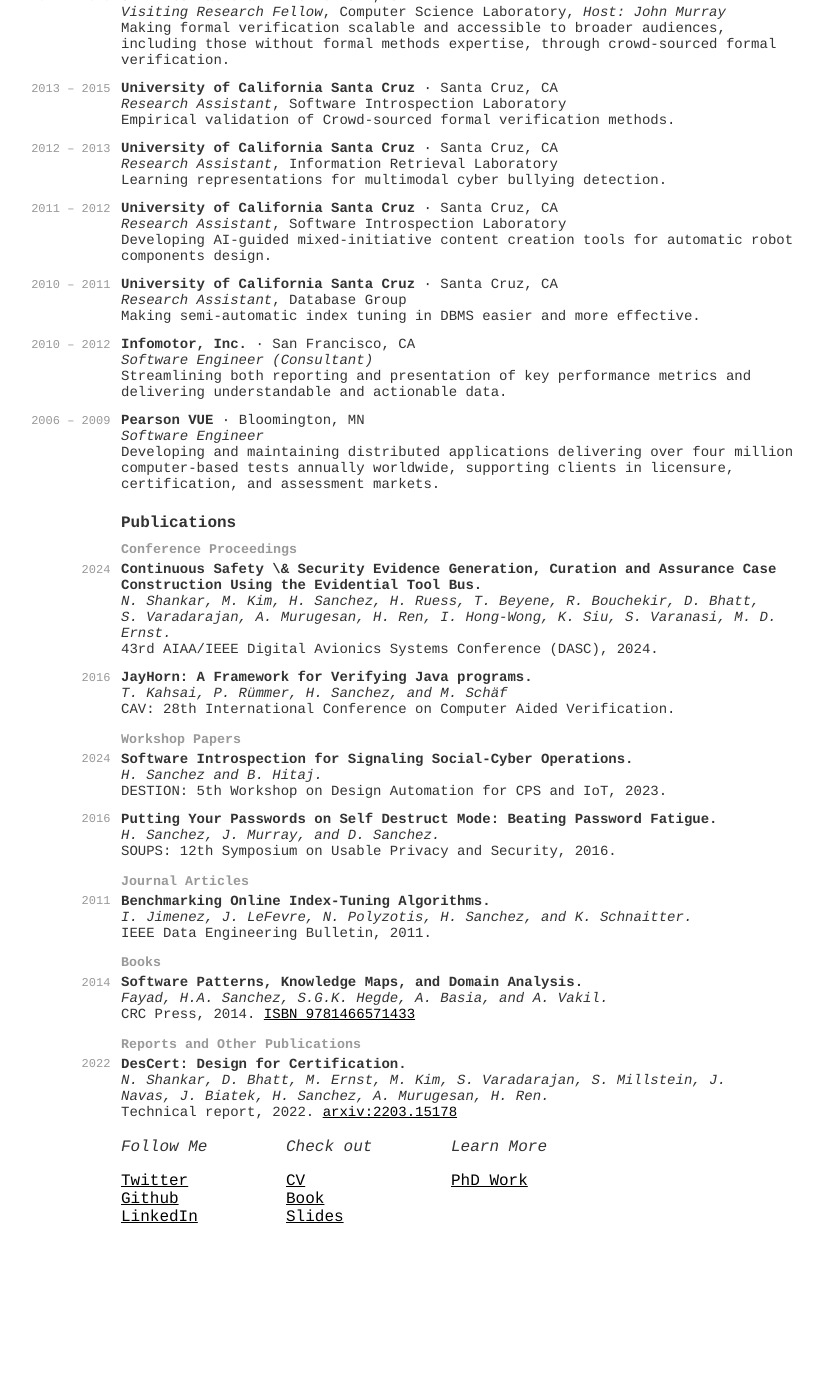
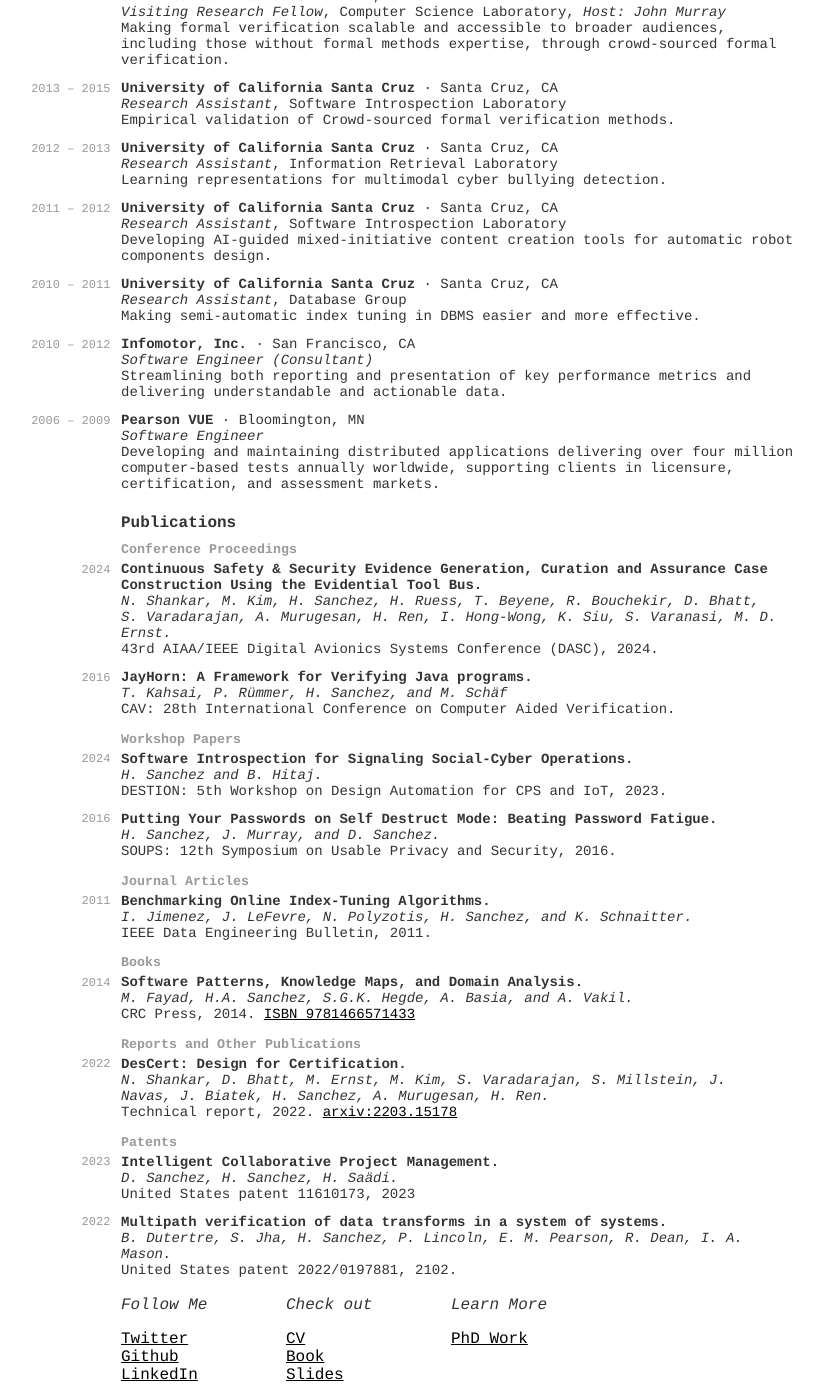
Before and after one commit to hsanchez/hsanchez.github.io, a Jekyll site: the page built from posts/notes/_posts/2017-02-01-cv.md, in a window 1280 px wide and 1400 px high, scrolled down 1864 px. Shown: the whole window, without its empty margins (189-1012 px from the left). Built offline with Jekyll 4.4.1, drawn with Linux system fonts in a browser that asks for light colours; before the commit the page ends 3106 px from its top, so only the background shows below that.

Commit message:
Partial view of Pubs

```diff
--- a/posts/notes/_posts/2017-02-01-cv.md
+++ b/posts/notes/_posts/2017-02-01-cv.md
@@ -237,7 +237,7 @@ hidden: true
     <div class="entry">
         <div class="year">2024</div>
         <div class="item">
-            <span class="bold">Continuous Safety \& Security Evidence Generation, Curation and Assurance Case Construction Using the Evidential Tool Bus.</span><br />
+            <span class="bold">Continuous Safety & Security Evidence Generation, Curation and Assurance Case Construction Using the Evidential Tool Bus.</span><br />
             <span class="emph">N. Shankar, M. Kim, H. Sanchez, H. Ruess, T. Beyene, R. Bouchekir, D. Bhatt, S. Varadarajan, A. Murugesan, H. Ren, I. Hong-Wong, K. Siu, S. Varanasi, M. D. Ernst.</span> <br />
             <span class="deemph">43rd AIAA/IEEE Digital Avionics Systems Conference (DASC), 2024.</span>
         </div>
@@ -284,7 +284,7 @@ hidden: true
         <div class="year">2014</div>
         <div class="item">
             <span class="bold">Software Patterns, Knowledge Maps, and Domain Analysis.</span><br />
-            <span class="emph">Fayad, H.A. Sanchez, S.G.K. Hegde, A. Basia, and A. Vakil.</span> <br />
+            <span class="emph">M. Fayad, H.A. Sanchez, S.G.K. Hegde, A. Basia, and A. Vakil.</span> <br />
             <span class="deemph">CRC Press, 2014. <a href="http://www.crcpress.com/product/isbn/9781466571433">ISBN 9781466571433</a></span>
         </div>
     </div> <!-- Book 01 -->
@@ -299,6 +299,24 @@ hidden: true
         </div>
     </div> <!-- Reports 01 -->
     <!-- more entries -->
+    <div class="subheading">Patents</div>
+    <div class="entry">
+        <div class="year">2023</div>
+        <div class="item">
+            <span class="bold">Intelligent Collaborative Project Management.</span><br />
+            <span class="emph">D. Sanchez, H. Sanchez, H. Sa&auml;di.</span> <br />
+            <span class="deemph">United States patent 11610173, 2023</span>
+        </div>
+    </div> <!-- Patents 01 -->
+    <div class="entry">
+        <div class="year">2022</div>
+        <div class="item">
+            <span class="bold">Multipath verification of data transforms in a system of systems.</span><br />
+            <span class="emph">B. Dutertre, S. Jha, H. Sanchez, P. Lincoln, E. M. Pearson, R. Dean, I. A. Mason.</span> <br />
+            <span class="deemph">United States patent 2022/0197881, 2102.</span>
+        </div>
+    </div> <!-- Patents 02 -->
+    <!-- more entries -->
 </div> <!-- Publications section -->
 <!-- more -->
 </div>
```
